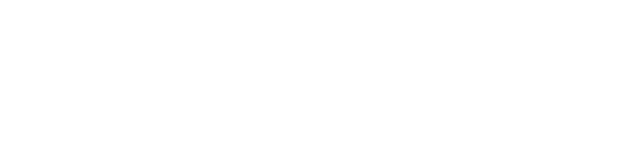
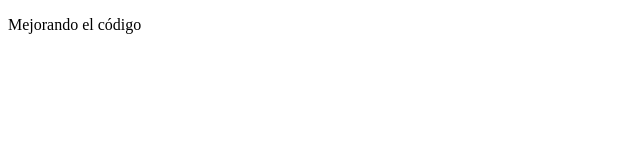
Before and after one commit to Cartagenita33/probando, a plain HTML site: page index.html in a window 1280 px wide. Shown: the whole page, without its empty margins (0-640 px from the left). Drawn offline with Linux system fonts and the light colour scheme.

Commit message:
Update index.html
Esta es una prueba de actualización de código

```diff
--- a/index.html
+++ b/index.html
@@ -7,6 +7,6 @@
     <title>Document</title>
 </head>
 <body>
-
+    <P> Mejorando el código
 </body>
 </html>
```
